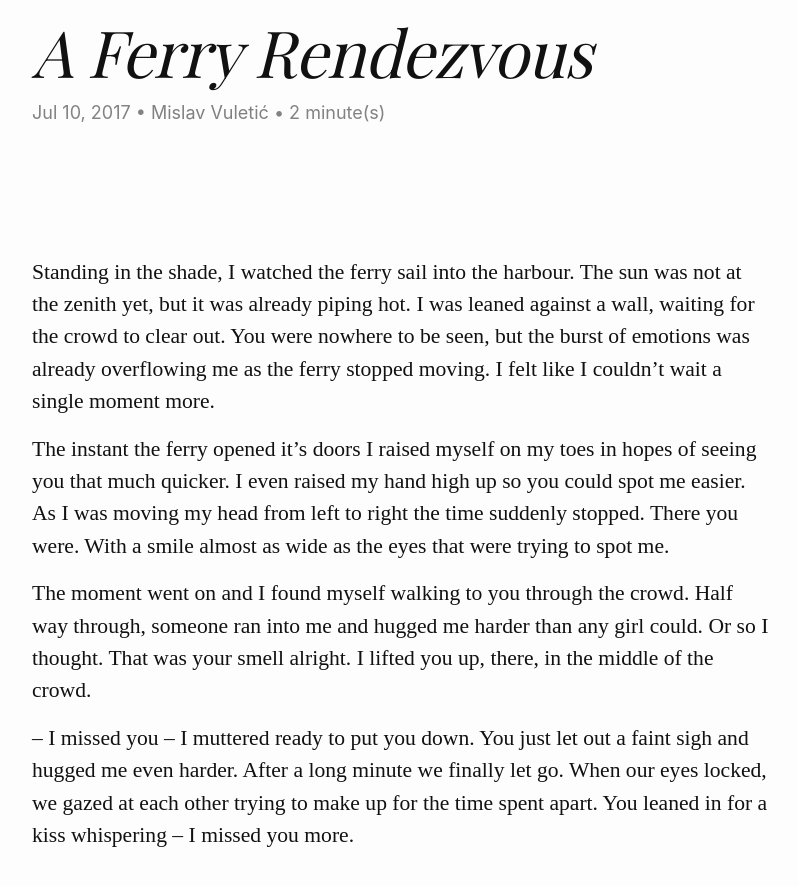
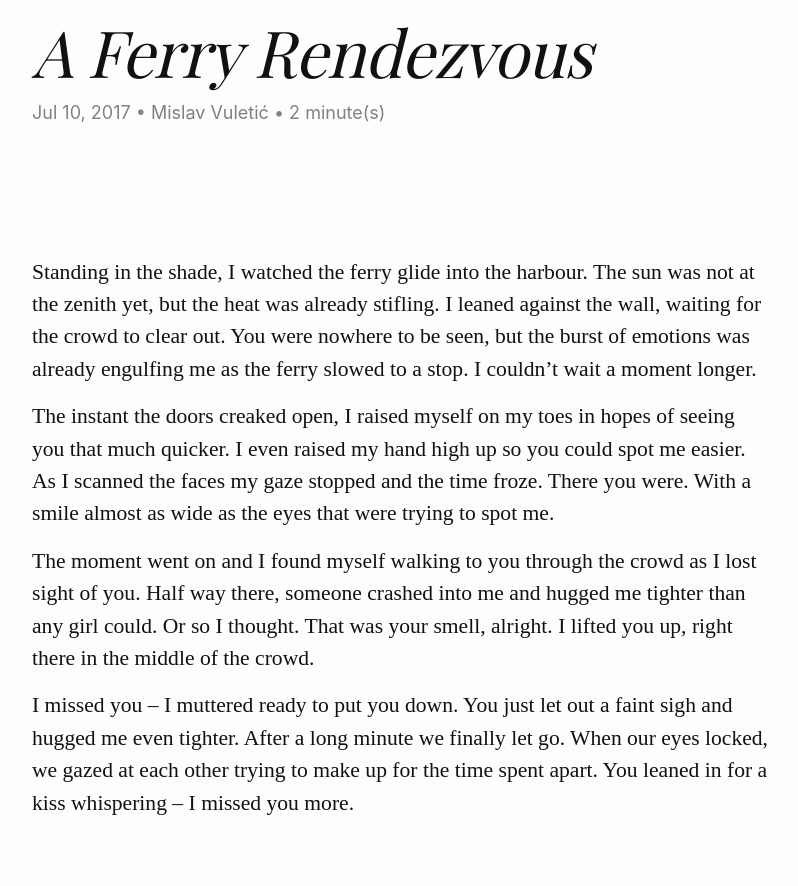
Before and after one commit to MasterMedo/mastermedo.github.io, a Jekyll site: the page built from _posts/2017-07-10-a-ferry-rendezvous.md, in a window 1280 px wide and 900 px high, scrolled down 663 px. Shown: the top 886 px of the window, without its empty margins (238-1036 px from the left). Built offline with Jekyll 4.4.1, drawn with Linux system fonts in a browser that asks for light colours; some web fonts are replaced; comment, search, counter and statistics services are not loaded.

Commit message:
add: improve the ferry rendezvous story

```diff
--- a/_posts/2017-07-10-a-ferry-rendezvous.md
+++ b/_posts/2017-07-10-a-ferry-rendezvous.md
@@ -1,26 +1,26 @@
 ---
 category: stories
 ---
-Standing in the shade, I watched the ferry sail into the harbour.
-The sun was not at the zenith yet, but it was already piping hot.
-I was leaned against a wall, waiting for the crowd to clear out.
-You were nowhere to be seen, but the burst of emotions was already overflowing me as the ferry stopped moving.
-I felt like I couldn't wait a single moment more.
+Standing in the shade, I watched the ferry glide into the harbour.
+The sun was not at the zenith yet, but the heat was already stifling.
+I leaned against the wall, waiting for the crowd to clear out.
+You were nowhere to be seen, but the burst of emotions was already engulfing me as the ferry slowed to a stop.
+I couldn't wait a moment longer.
 
-The instant the ferry opened it's doors I raised myself on my toes in hopes of seeing you that much quicker.
+The instant the doors creaked open, I raised myself on my toes in hopes of seeing you that much quicker.
 I even raised my hand high up so you could spot me easier.
-As I was moving my head from left to right the time suddenly stopped.
+As I scanned the faces my gaze stopped and the time froze.
 There you were.
 With a smile almost as wide as the eyes that were trying to spot me.
 
-The moment went on and I found myself walking to you through the crowd.
-Half way through, someone ran into me and hugged me harder than any girl could.
+The moment went on and I found myself walking to you through the crowd as I lost sight of you.
+Half way there, someone crashed into me and hugged me tighter than any girl could.
 Or so I thought.
-That was your smell alright.
-I lifted you up, there, in the middle of the crowd.
+That was your smell, alright.
+I lifted you up, right there in the middle of the crowd.
 
--- I missed you -- I muttered ready to put you down.
-You just let out a faint sigh and hugged me even harder.
+I missed you -- I muttered ready to put you down.
+You just let out a faint sigh and hugged me even tighter.
 After a long minute we finally let go.
 When our eyes locked, we gazed at each other trying to make up for the time spent apart.
 You leaned in for a kiss whispering -- I missed you more.
```
